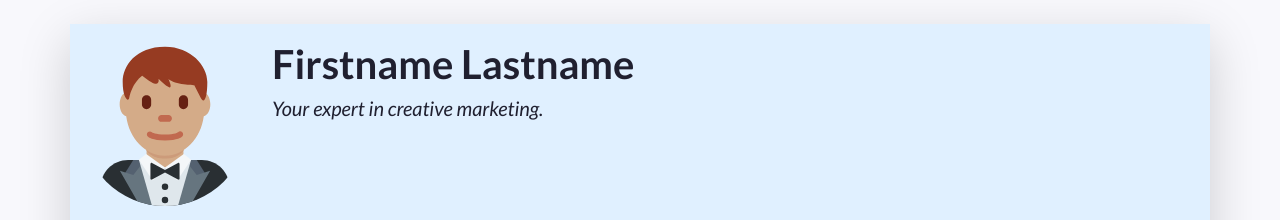
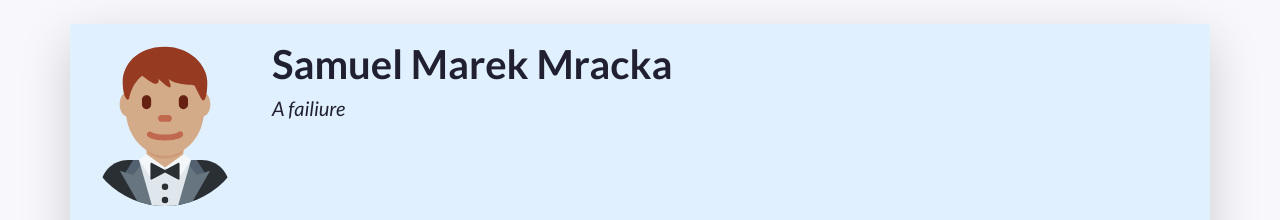
Before and after one commit to SamuelMracka/PRJ4, a plain HTML site: page index.html in a window 1280 px wide. Shown: the top 220 px of the page. Drawn offline with nearby package versions, Linux system fonts and the light colour scheme.

Commit message:
Name/description
Updated name and description

```diff
--- a/index.html
+++ b/index.html
@@ -54,8 +54,8 @@
           A container to wrap around your name and tagline. Full-width at small size, then columns of increasing size.
         -->
         <div class="col-12 col-sm-8 col-md-9 col-lg-10 my-3 header-content">
-          <h1 class="fw-bolder">Firstname Lastname</h1>
-          <h5 class="fst-italic tagline">Your expert in creative marketing.</h5>
+          <h1 class="fw-bolder">Samuel Marek Mracka</h1>
+          <h5 class="fst-italic tagline">A failiure</h5>
         </div>
       </header>
 
```
